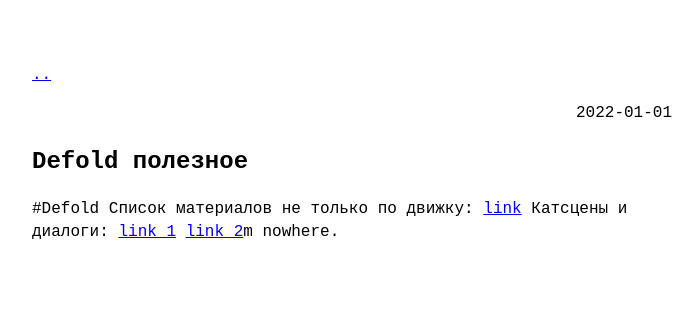
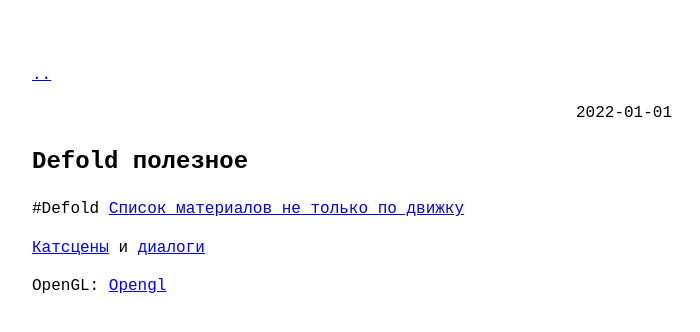
Before and after one commit to abbdulbinladen/abbdulbinladen.github.io, a Jekyll site: the page built from _posts/2022-01-01-defold.md, in a window 1280 px wide. Shown: the top 332 px of the page, without its empty margins (288-988 px from the left). Built offline with Jekyll 4.4.1, drawn with Linux system fonts in a browser that asks for light colours.

Commit message:
New materials

```diff
--- a/_posts/2022-01-01-defold.md
+++ b/_posts/2022-01-01-defold.md
@@ -5,5 +5,8 @@ category: example
 ---
 
 #Defold
-Список материалов не только по движку: [link](https://forum.defold.com/t/big-list-of-defold-pro-tips/1519 "link")
-Катсцены и диалоги: [link 1](https://forum.defold.com/t/talking-to-npc/67555 "link_1") [link_2](https://habr.com/ru/post/427135/ "link_2")m nowhere.
+[Список материалов не только по движку](https://forum.defold.com/t/big-list-of-defold-pro-tips/1519 "Материалы")
+
+[Катсцены](https://forum.defold.com/t/talking-to-npc/67555 "Ссылка 1") и [диалоги](https://habr.com/ru/post/427135/ "Ссылка 2")
+
+OpenGL: [Opengl](https://learnopengl.com/ "OpenGL")
```
